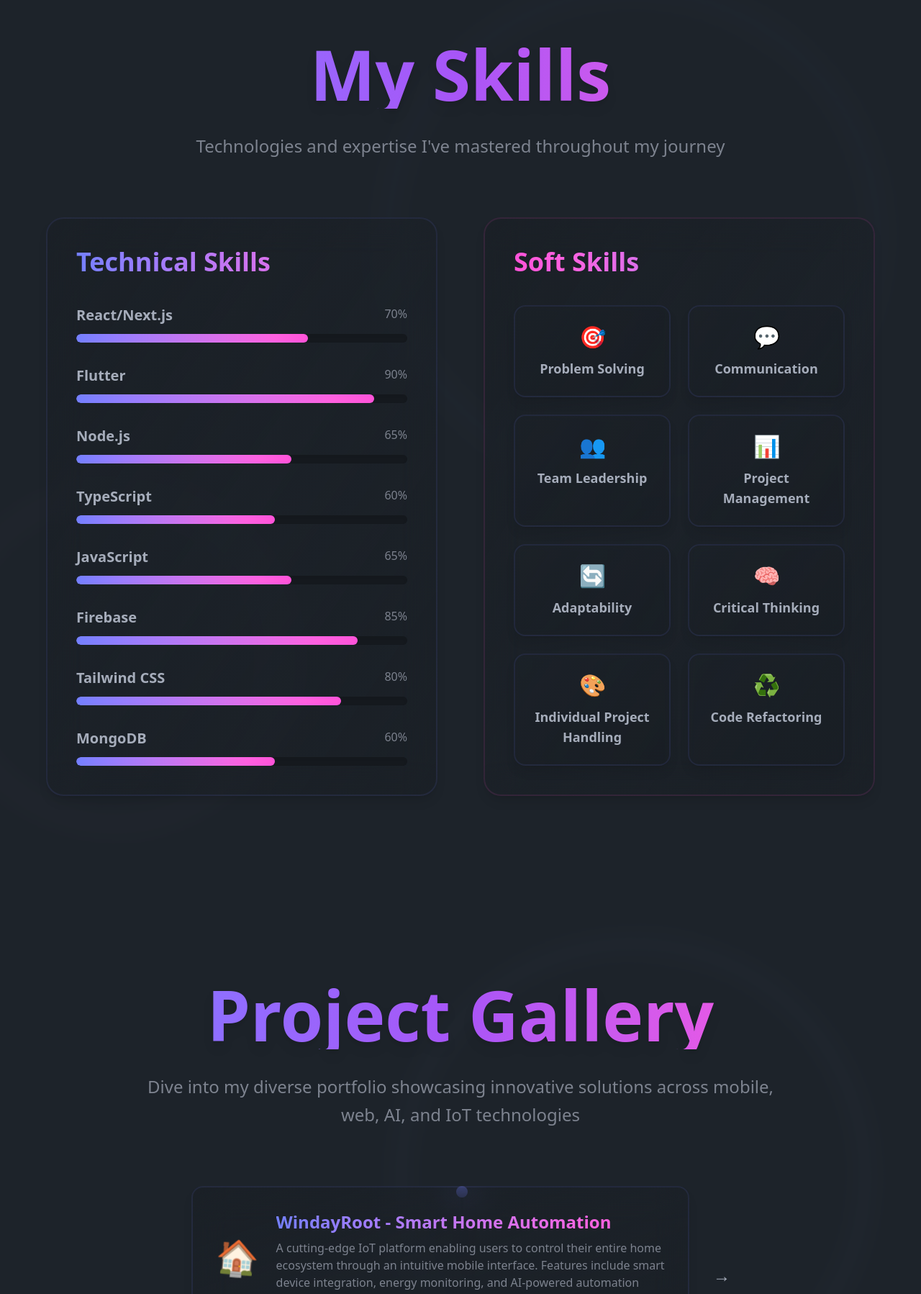
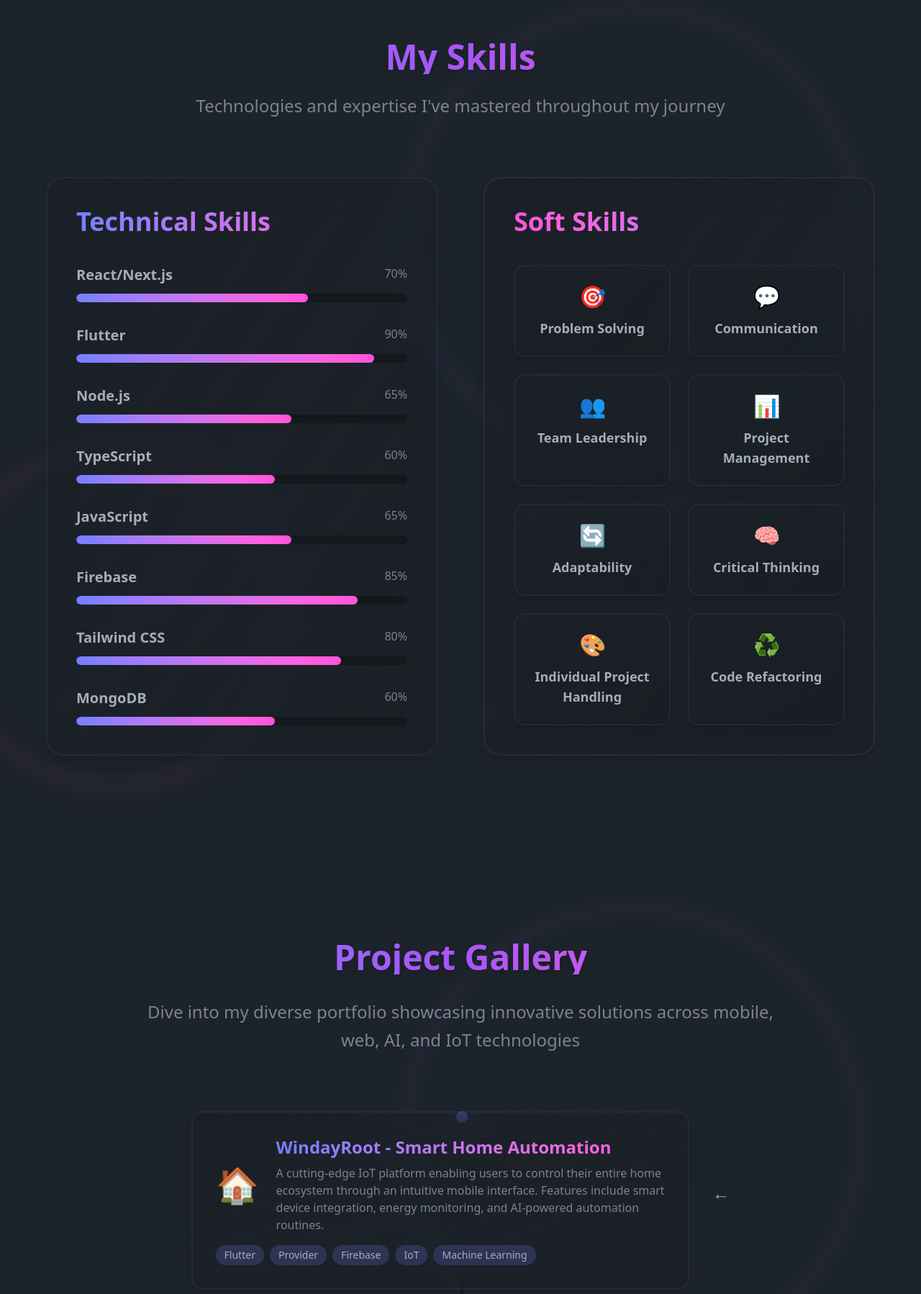
Before and after one commit to atultiwari7388/kajus-portfolio, a Next.js app: page / in a window 1280 px wide. Shown: the part 1657-3455 px from the top of the page at 72% size. Built offline with nearby package versions, Linux system fonts and the light colour scheme.

Commit message:
animation fixes

```diff
--- a/src/components/ProjectsComp.tsx
+++ b/src/components/ProjectsComp.tsx
@@ -145,29 +145,17 @@ export default function ProjectsComp() {
       className="py-32 bg-base-100 relative overflow-hidden"
     >
       {/* Background elements */}
-      <motion.div
-        animate={{
-          rotate: [0, 360],
-          scale: [0.8, 1.2, 0.8],
-          opacity: [0.1, 0.4, 0.1],
-        }}
-        transition={{
-          duration: 25,
-          repeat: Infinity,
-          ease: "linear",
-        }}
-        className="absolute top-20 right-20 w-[40rem] h-[40rem] rounded-full border-8 border-dashed border-primary/20 blur-md"
-      />
+      <div className="absolute top-20 right-20 w-[40rem] h-[40rem] rounded-full border-8 border-dashed border-primary/20 blur-md" />
 
       <div className="container mx-auto px-4 relative z-10">
         <motion.div
           initial={{ opacity: 0, y: 30 }}
           whileInView={{ opacity: 1, y: 0 }}
-          transition={{ duration: 1, ease: "easeOut" }}
+          transition={{ duration: 0.5 }}
           viewport={{ once: true }}
           className="text-center mb-20"
         >
-          <h2 className="text-8xl font-black mb-8 bg-gradient-to-r from-primary via-purple-500 to-secondary bg-clip-text text-transparent drop-shadow-lg">
+          <h2 className="text-5xl font-black mb-8 bg-gradient-to-r from-primary via-purple-500 to-secondary bg-clip-text text-transparent drop-shadow-lg">
             Project Gallery
           </h2>
           <p className="text-base-content/70 text-2xl max-w-4xl mx-auto leading-relaxed font-light">
@@ -181,13 +169,10 @@ export default function ProjectsComp() {
           {/* Timeline dots */}
           <div className="absolute left-1/2 top-0 bottom-0 w-1 bg-base-300">
             {projects.slice(0, visibleProjects).map((_, index) => (
-              <motion.div
+              <div
                 key={index}
                 className="absolute w-4 h-4 bg-primary rounded-full -left-1.5"
                 style={{ top: `${(index * 100) / (visibleProjects - 1)}%` }}
-                initial={{ scale: 0 }}
-                animate={{ scale: 1 }}
-                transition={{ delay: index * 0.2 }}
               />
             ))}
           </div>
@@ -196,32 +181,20 @@ export default function ProjectsComp() {
           {projects.slice(0, visibleProjects).map((project, index) => (
             <motion.div
               key={project.id}
-              initial={{ opacity: 0, x: index % 2 === 0 ? -50 : 50 }}
+              initial={{ opacity: 0, x: index % 2 === 0 ? -30 : 30 }}
               whileInView={{ opacity: 1, x: 0 }}
-              transition={{ duration: 0.6, delay: index * 0.2 }}
+              transition={{ duration: 0.4 }}
+              viewport={{ once: true }}
               className={`flex items-center gap-8 mb-20 ${
                 index % 2 === 0 ? "flex-row" : "flex-row-reverse"
               }`}
             >
               {/* Project Card */}
               <div
-                className={`w-[calc(100%-2rem)] p-8 bg-gradient-to-br from-base-200/50 via-base-200/30 to-base-200/50 rounded-2xl backdrop-blur-xl border-2 border-${project.borderColor}/10 hover:border-${project.borderColor}/40 transition-all duration-500 shadow-lg hover:shadow-xl group`}
+                className={`w-[calc(100%-2rem)] p-8 bg-gradient-to-br from-base-200/50 via-base-200/30 to-base-200/50 rounded-2xl backdrop-blur-xl border-2 border-${project.borderColor}/10 hover:border-${project.borderColor}/40 transition-all duration-300 shadow-lg hover:shadow-xl group`}
               >
                 <div className="flex items-center gap-6">
-                  <motion.div
-                    className="text-5xl"
-                    animate={{
-                      y: [0, -5, 0],
-                      rotate: [0, 5, -5, 0],
-                    }}
-                    transition={{
-                      duration: 3,
-                      repeat: Infinity,
-                      ease: "easeInOut",
-                    }}
-                  >
-                    {project.icon}
-                  </motion.div>
+                  <span className="text-5xl">{project.icon}</span>
                   <div>
                     <h3
                       className={`text-2xl font-bold bg-gradient-to-r ${project.gradient} bg-clip-text text-transparent`}
@@ -246,27 +219,23 @@ export default function ProjectsComp() {
               </div>
 
               {/* Arrow */}
-              <motion.div
+              <div
                 className={`text-2xl ${index % 2 === 0 ? "rotate-180" : ""}`}
-                animate={{ x: [0, 10, 0] }}
-                transition={{ duration: 1, repeat: Infinity }}
               >
                 →
-              </motion.div>
+              </div>
             </motion.div>
           ))}
         </div>
 
         {/* Load More Button */}
         {visibleProjects < projects.length && (
-          <motion.button
+          <button
             onClick={loadMore}
-            className="mx-auto mt-12 block px-8 py-3 bg-gradient-to-r from-primary to-secondary text-white rounded-full font-semibold shadow-lg hover:shadow-xl transition-shadow"
-            whileHover={{ scale: 1.05 }}
-            whileTap={{ scale: 0.95 }}
+            className="mx-auto mt-12 block px-8 py-3 bg-gradient-to-r from-primary to-secondary text-white rounded-full font-semibold shadow-lg hover:shadow-xl transition-all duration-300 hover:scale-105"
           >
             Show More Projects
-          </motion.button>
+          </button>
         )}
       </div>
     </section>
--- a/src/components/Skills.tsx
+++ b/src/components/Skills.tsx
@@ -3,43 +3,19 @@ import { motion } from "framer-motion";
 export default function Skills() {
   return (
     <section id="skills" className="py-32 bg-base-100 relative overflow-hidden">
-      {/* Animated background elements */}
-      <motion.div
-        animate={{
-          rotate: [0, 360],
-          scale: [0.8, 1.2, 0.8],
-          opacity: [0.1, 0.3, 0.1],
-        }}
-        transition={{
-          duration: 20,
-          repeat: Infinity,
-          ease: "linear",
-        }}
-        className="absolute top-20 right-20 w-[40rem] h-[40rem] rounded-full border-8 border-dashed border-primary/20 blur-md"
-      />
-      <motion.div
-        animate={{
-          rotate: [360, 0],
-          scale: [1.2, 0.8, 1.2],
-          opacity: [0.1, 0.3, 0.1],
-        }}
-        transition={{
-          duration: 25,
-          repeat: Infinity,
-          ease: "linear",
-        }}
-        className="absolute bottom-20 -left-20 w-[30rem] h-[30rem] rounded-full border-8 border-dashed border-secondary/20 blur-md"
-      />
+      {/* Simplified background elements */}
+      <div className="absolute top-20 right-20 w-[40rem] h-[40rem] rounded-full border-8 border-dashed border-primary/20 blur-md" />
+      <div className="absolute bottom-20 -left-20 w-[30rem] h-[30rem] rounded-full border-8 border-dashed border-secondary/20 blur-md" />
 
       <div className="container mx-auto px-4 relative z-10">
         <motion.div
           initial={{ opacity: 0, y: 30 }}
           whileInView={{ opacity: 1, y: 0 }}
-          transition={{ duration: 1, ease: "easeOut" }}
+          transition={{ duration: 0.5 }}
           viewport={{ once: true }}
           className="text-center mb-20"
         >
-          <h2 className="text-8xl font-black mb-8 bg-gradient-to-r from-primary via-purple-500 to-secondary bg-clip-text text-transparent drop-shadow-lg whitespace-nowrap">
+          <h2 className="text-5xl font-black mb-6 bg-gradient-to-r from-primary via-purple-500 to-secondary bg-clip-text text-transparent drop-shadow-lg">
             My Skills
           </h2>
           <p className="text-base-content/70 text-2xl max-w-4xl mx-auto leading-relaxed font-light">
@@ -49,13 +25,7 @@ export default function Skills() {
 
         <div className="grid grid-cols-1 md:grid-cols-2 gap-16 max-w-6xl mx-auto">
           {/* Technical Skills */}
-          <motion.div
-            initial={{ opacity: 0, x: -50 }}
-            whileInView={{ opacity: 1, x: 0 }}
-            transition={{ duration: 0.8, ease: "easeOut" }}
-            viewport={{ once: true }}
-            className="space-y-8 bg-gradient-to-br from-base-200/50 via-base-200/30 to-base-200/50 p-10 rounded-3xl backdrop-blur-xl border-2 border-primary/10 hover:border-primary/30 transition-all duration-500 shadow-lg hover:shadow-xl"
-          >
+          <div className="space-y-8 bg-gradient-to-br from-base-200/50 via-base-200/30 to-base-200/50 p-10 rounded-3xl backdrop-blur-xl border-2 border-primary/10 hover:border-primary/30 transition-all duration-500 shadow-lg hover:shadow-xl">
             <h3 className="text-4xl font-bold mb-10 bg-gradient-to-r from-primary to-secondary bg-clip-text text-transparent">
               Technical Skills
             </h3>
@@ -69,12 +39,8 @@ export default function Skills() {
                 { name: "Firebase", level: "85%" },
                 { name: "Tailwind CSS", level: "80%" },
                 { name: "MongoDB", level: "60%" },
-              ].map((skill, index) => (
-                <motion.div
-                  initial={{ opacity: 0, y: 20 }}
-                  whileInView={{ opacity: 1, y: 0 }}
-                  transition={{ duration: 0.5, delay: index * 0.1 }}
-                  viewport={{ once: true }}
+              ].map((skill) => (
+                <div
                   key={skill.name}
                   className="group hover:translate-x-2 transition-all duration-300"
                 >
@@ -87,27 +53,18 @@ export default function Skills() {
                     </span>
                   </div>
                   <div className="h-3 bg-base-300 rounded-full overflow-hidden shadow-inner">
-                    <motion.div
-                      initial={{ width: 0 }}
-                      whileInView={{ width: skill.level }}
-                      transition={{ duration: 1, ease: "easeOut", delay: 0.2 }}
-                      viewport={{ once: true }}
-                      className="h-full rounded-full bg-gradient-to-r from-primary to-secondary"
+                    <div
+                      style={{ width: skill.level }}
+                      className="h-full rounded-full bg-gradient-to-r from-primary to-secondary transition-all duration-1000"
                     />
                   </div>
-                </motion.div>
+                </div>
               ))}
             </div>
-          </motion.div>
+          </div>
 
           {/* Soft Skills */}
-          <motion.div
-            initial={{ opacity: 0, x: 50 }}
-            whileInView={{ opacity: 1, x: 0 }}
-            transition={{ duration: 0.8, ease: "easeOut" }}
-            viewport={{ once: true }}
-            className="space-y-8 bg-gradient-to-br from-base-200/50 via-base-200/30 to-base-200/50 p-10 rounded-3xl backdrop-blur-xl border-2 border-secondary/10 hover:border-secondary/30 transition-all duration-500 shadow-lg hover:shadow-xl"
-          >
+          <div className="space-y-8 bg-gradient-to-br from-base-200/50 via-base-200/30 to-base-200/50 p-10 rounded-3xl backdrop-blur-xl border-2 border-secondary/10 hover:border-secondary/30 transition-all duration-500 shadow-lg hover:shadow-xl">
             <h3 className="text-4xl font-bold mb-10 bg-gradient-to-r from-secondary to-primary bg-clip-text text-transparent">
               Soft Skills
             </h3>
@@ -121,12 +78,8 @@ export default function Skills() {
                 { name: "Critical Thinking", icon: "🧠" },
                 { name: "Individual Project Handling", icon: "🎨" },
                 { name: "Code Refactoring", icon: "♻️" },
-              ].map((skill, index) => (
-                <motion.div
-                  initial={{ opacity: 0, scale: 0.8 }}
-                  whileInView={{ opacity: 1, scale: 1 }}
-                  transition={{ duration: 0.5, delay: index * 0.1 }}
-                  viewport={{ once: true }}
+              ].map((skill) => (
+                <div
                   key={skill.name}
                   className="p-6 rounded-2xl bg-gradient-to-br from-base-100/50 to-base-200/50 backdrop-blur-sm shadow-lg hover:shadow-xl transition-all duration-300 border-2 border-primary/10 hover:border-primary/30 group hover:-translate-y-1"
                 >
@@ -136,10 +89,10 @@ export default function Skills() {
                       {skill.name}
                     </span>
                   </div>
-                </motion.div>
+                </div>
               ))}
             </div>
-          </motion.div>
+          </div>
         </div>
       </div>
     </section>
```
